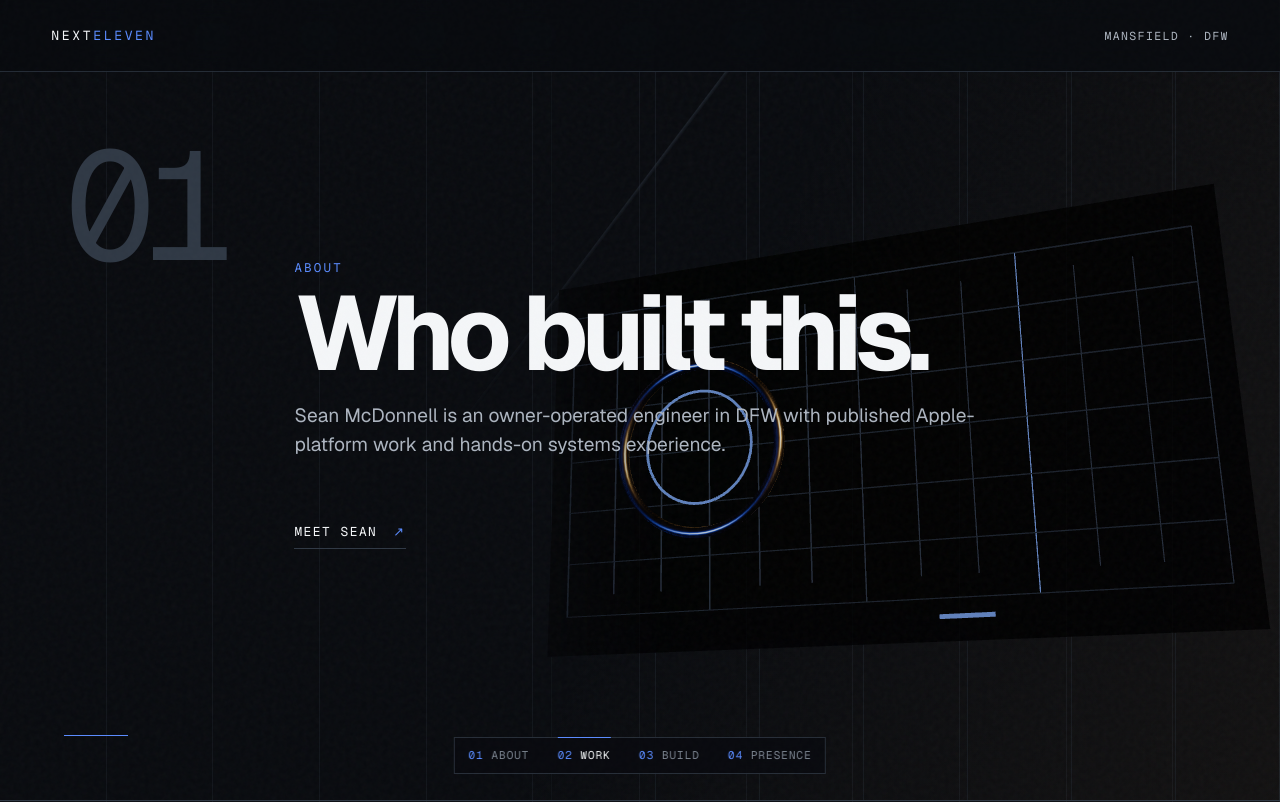
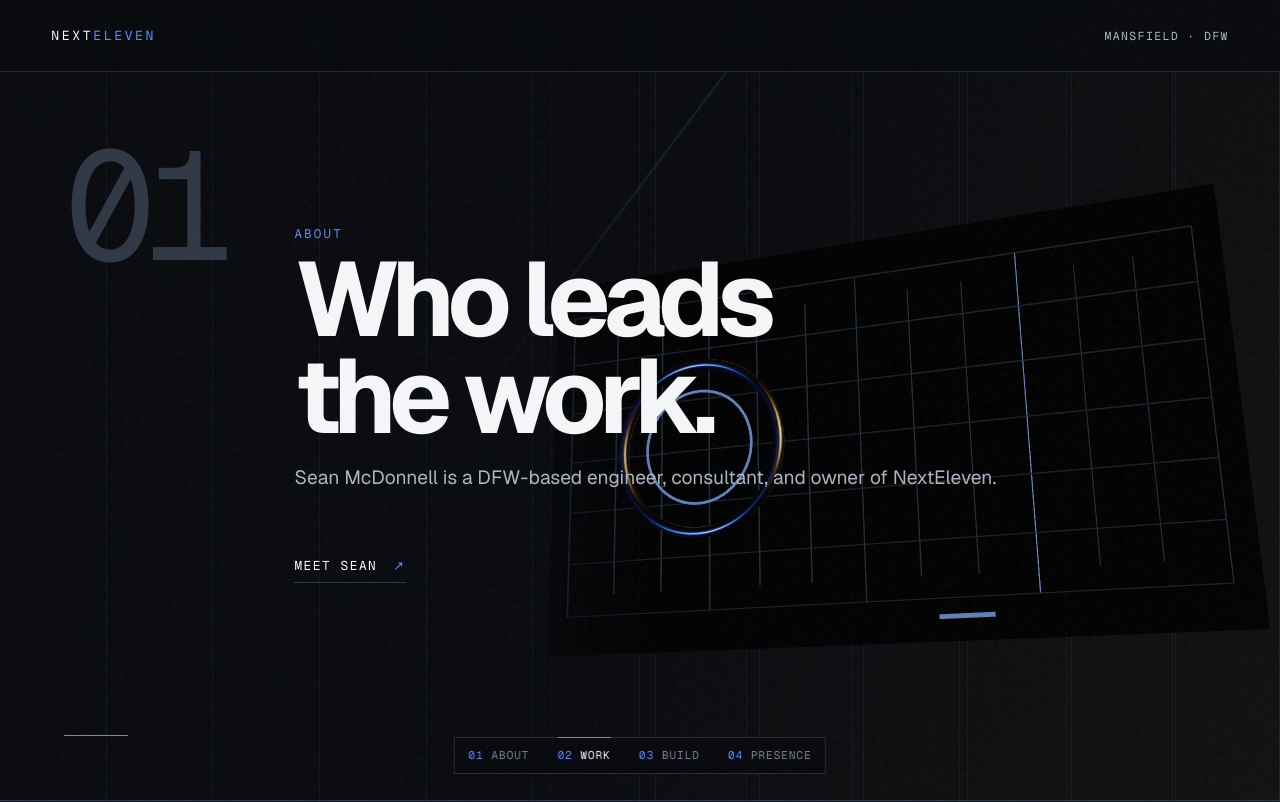
Before and after one commit to seanebones-lang/nexteleven-web, a Next.js app: page / in a window 1280 px wide. Shown: the top 802 px of the page. Built offline with nearby package versions, Linux system fonts and the light colour scheme.

Commit message:
copy: clarify NextEleven company and engagement range

```diff
--- a/src/app/about/page.tsx
+++ b/src/app/about/page.tsx
@@ -14,9 +14,9 @@ const person={"@context":"https://schema.org","@type":"Person","@id":"https://mo
 export default function AboutPage(){return <><InnerHeader current="about"/><script type="application/ld+json" dangerouslySetInnerHTML={{__html:JSON.stringify(person).replace(/</g,"\\u003c")}}/><main className="about-main">
  <section className="about-hero"><div><p className="about-kicker">Sean McDonnell · Mansfield, Texas</p><h1>Builder.<br/>Engineer.<br/>Owner.</h1><p className="about-role">Software Engineer · Python, Rust, TypeScript, and applied AI.</p></div><div className="portrait-frame"><Image src="/sean-avatar.jpg" alt="Sean McDonnell" fill priority sizes="(max-width: 700px) 80vw, 32vw"/></div></section>
  <section className="about-section"><p className="section-label">Origin</p><div><h2>I learned by building things that had to work.</h2><p>I’m a self-taught software engineer and the owner of NextEleven LLC. I work from Mansfield in the Dallas–Fort Worth area. Before software became the center of my work, I spent 27 years in high-trust client service as an independent tattoo artist and shop owner. That work taught me to listen closely, set expectations, iterate in public, and finish what I start.</p></div></section>
- <section className="about-section"><p className="section-label">Qualifications</p><div><h2>The work is the credential.</h2><p>I build backend systems, applied-AI workflows, retrieval tools, developer tooling, and interfaces. Recent work includes a Rust coding-agent proof of concept, a local-first Python retrieval application, a FastAPI and Next.js dealership workflow system, and a bilingual web presence for JP Transmission Recycling. I take projects through definition, implementation, testing, documentation, and handoff.</p></div></section>
+ <section className="about-section"><p className="section-label">Qualifications</p><div><h2>Technical range. Direct accountability.</h2><p>I work across IT, software, and applied AI: diagnosing a system, planning the repair, implementing it, testing the important paths, and handing it over with documentation. The work can be a focused technical engagement, a contract role, or a complete NextEleven build.</p></div></section>
  <section className="about-section"><p className="section-label">Working range</p><div className="skill-grid">{skills.map(([title,copy])=><article className="skill-card" key={title}><h3>{title}</h3><p>{copy}</p></article>)}</div></section>
  <section className="about-section"><p className="section-label">Publication record</p><div className="record"><strong className="record-number">12</strong><div><h2>Applications published on Apple’s App Store.</h2><p>Built and published through NextEleven across productivity, utilities, lifestyle, commerce, wellness, and specialized operator workflows. This is a publication record only. I do not claim downloads, revenue, ratings, users, retention, or adoption from it.</p></div></div></section>
- <section className="about-section"><p className="section-label">Location and work</p><div><h2>DFW base. Remote across the United States.</h2><p>I’m a U.S. citizen and do not require sponsorship. I’m seeking serious software, backend, applied-AI, implementation, integration, support, developer-tooling, and automation work.</p></div></section>
+ <section className="about-section"><p className="section-label">Location and work</p><div><h2>DFW base. Available for roles and contract work.</h2><p>I’m a U.S. citizen and do not require sponsorship. I’m available for employment, contract engagements, consulting, technical support, implementation, software development, IT work, and applied-AI projects at the scope the operation requires.</p></div></section>
  <Link href="/work" className="about-cta"><strong>View hiring profile.</strong><span>02 / Work ↗</span></Link>
  </main><SiteFooter/></>}
--- a/src/app/build/page.tsx
+++ b/src/app/build/page.tsx
@@ -1,7 +1,7 @@
 import type { Metadata } from "next";
 import { InnerHeader } from "@/components/shell/InnerHeader";
 import { SiteFooter } from "@/components/shell/SiteFooter";
-export const metadata:Metadata={title:"Systems and products",description:"Documented NextEleven work across operational software, retrieval, agent platforms, market tooling, and technical handoff."};
+export const metadata:Metadata={title:"Software, systems, and applied AI",description:"NextEleven builds web presence, business software, backend systems, enterprise-grade applications, and applied AI implementations."};
 const capabilities=[
  {index:"01",title:"Market and signal tooling",problem:"Market systems fail when stale state, incomplete records, and execution assumptions are treated as valid.",shipped:"Infrastructure work includes market-data and signal pipelines, FastAPI services, monitoring, reconciliation, audit trails, and operator-controlled execution paths.",boundary:"No investment result, profit, win rate, activity level, or availability is promised."},
  {index:"02",title:"Parts intelligence",problem:"A parts desk needs an answer grounded in approved inventory and relationship data—not a confident guess.",shipped:"A multi-location dealership workflow was implemented with Python, FastAPI, PostgreSQL / pgvector, Redis, Next.js, hybrid search, inventory, orders, invoices, and human-reviewed external actions.",boundary:"No named client, current deployment, adoption, inventory accuracy, or business outcome is claimed."},
--- a/src/components/home/HomePanels.tsx
+++ b/src/components/home/HomePanels.tsx
@@ -4,10 +4,10 @@ import dynamic from "next/dynamic";
 import { useEffect, useState } from "react";
 const InstrumentHero = dynamic(() => import("./InstrumentHero").then((m) => m.InstrumentHero), { ssr: false });
 const panels = [
- {id:"about",index:"01",eyebrow:"About",title:"Who built this.",sentence:"Sean McDonnell is an owner-operated engineer in DFW with published Apple-platform work and hands-on systems experience.",destination:"/about",action:"Meet Sean"},
- {id:"work",index:"02",eyebrow:"Work",title:"Hire the engineer.",sentence:"Backend, implementation, support, integrations, and applied AI—supported by code, tests, and documented delivery.",destination:"/work",action:"View hiring profile"},
- {id:"build",index:"03",eyebrow:"Build",title:"Inspect the work.",sentence:"Operational software, retrieval, agent platforms, market tooling, and systems designed to expose unknown states instead of hiding them.",destination:"/build",action:"Explore builds"},
- {id:"presence",index:"04",eyebrow:"Presence",title:"Make the business clear.",sentence:"Custom sites, bilingual properties, portals, and inquiry paths built for ownership, handoff, and expansion.",destination:"/presence",action:"See web presence"}
+ {id:"about",index:"01",eyebrow:"About",title:"Who leads the work.",sentence:"Sean McDonnell is a DFW-based engineer, consultant, and owner of NextEleven.",destination:"/about",action:"Meet Sean"},
+ {id:"work",index:"02",eyebrow:"Work",title:"Hire or contract.",sentence:"Bring Sean or NextEleven in for IT, software, AI, support, implementation, or technical delivery.",destination:"/work",action:"See ways to work"},
+ {id:"build",index:"03",eyebrow:"Build",title:"Build what matters.",sentence:"From a public website to enterprise-grade software and applied AI inside the operation.",destination:"/build",action:"See what we build"},
+ {id:"presence",index:"04",eyebrow:"Presence",title:"Start with the front door.",sentence:"Websites, portals, bilingual journeys, and inquiry paths—the most common way to start with NextEleven.",destination:"/presence",action:"Explore web presence"}
 ] as const;
 function useHeroEnhancement(){const [enabled,setEnabled]=useState(false);useEffect(()=>{const motion=matchMedia("(prefers-reduced-motion: reduce)");const desktop=matchMedia("(min-width: 900px)");const connection=(navigator as Navigator & {connection?:{saveData?:boolean}}).connection;const update=()=>{let webgl=false;try{const canvas=document.createElement("canvas");webgl=Boolean(canvas.getContext("webgl2")||canvas.getContext("webgl"))}catch{}setEnabled(!motion.matches&&desktop.matches&&!connection?.saveData&&webgl)};update();motion.addEventListener("change",update);desktop.addEventListener("change",update);return()=>{motion.removeEventListener("change",update);desktop.removeEventListener("change",update)}},[]);return enabled}
 export function HomePanels(){const heroEnabled=useHeroEnhancement();const [active,setActive]=useState(0);const [heroVisible,setHeroVisible]=useState(true);useEffect(()=>{const els=panels.map(p=>document.getElementById(p.id)).filter(Boolean) as HTMLElement[];const heroObserver=new IntersectionObserver(([entry])=>setHeroVisible(entry.isIntersecting),{threshold:.01});if(els[0])heroObserver.observe(els[0]);let frame=0;const update=()=>{frame=0;const center=window.innerHeight/2;let nearest=0;let distance=Infinity;els.forEach((el,index)=>{const rect=el.getBoundingClientRect();const next=Math.abs(rect.top+rect.height/2-center);if(next<distance){distance=next;nearest=index}});setActive(nearest)};const onScroll=()=>{if(!frame)frame=requestAnimationFrame(update)};update();window.addEventListener("scroll",onScroll,{passive:true});window.addEventListener("resize",onScroll);return()=>{heroObserver.disconnect();window.removeEventListener("scroll",onScroll);window.removeEventListener("resize",onScroll);if(frame)cancelAnimationFrame(frame)}},[]);return <>
```
Also changed, not shown: src/app/work/page.tsx (+4 -4 lines).
